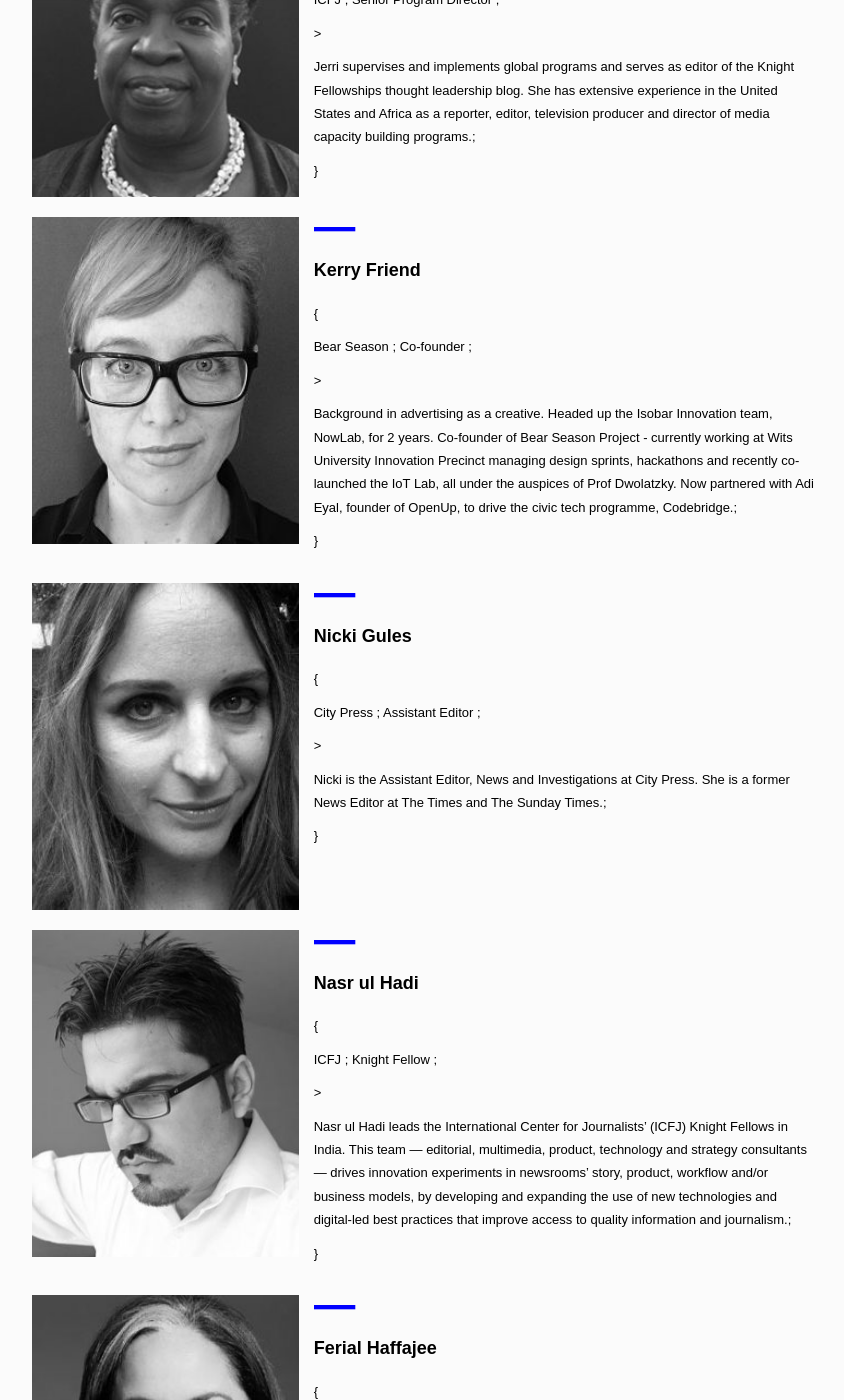
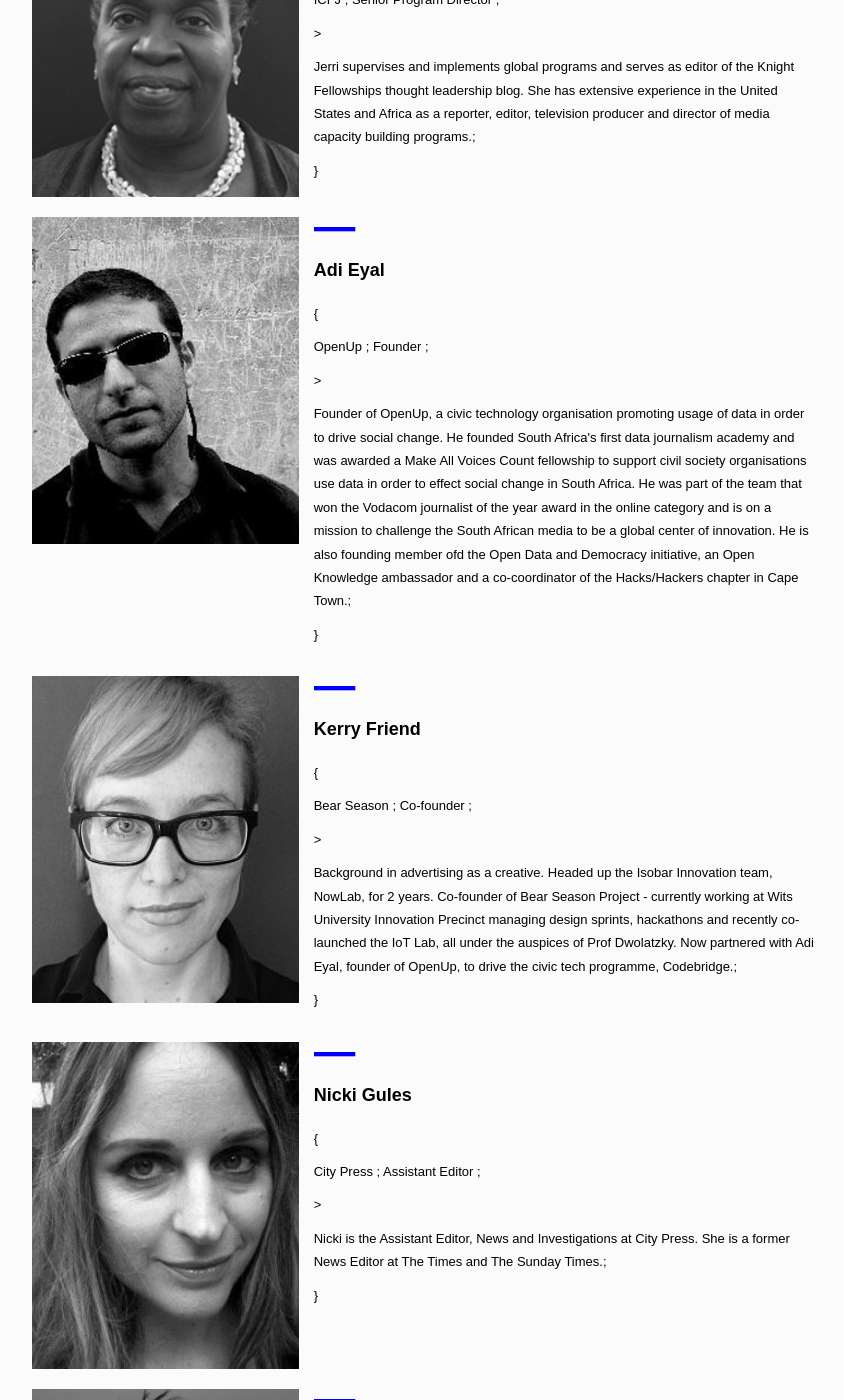
Before and after one commit to CodeForAfrica-ARCHIVE/MediaIndabaAfrica, a Jekyll site: the page built from speakers.html, in a window 1280 px wide and 1400 px high, scrolled down 6643 px. Shown: the whole window, without its empty margins (208-1052 px from the left). Built offline with Jekyll 4.4.1, drawn with Linux system fonts in a browser that asks for light colours.

Commit message:
added Adi Eyal

```diff
--- a/_data/speakers.yml
+++ b/_data/speakers.yml
@@ -141,6 +141,14 @@
   img: /img/speakers/Jerri-Eddings.jpg
   img_hover: /img/speakers/Jerri-Eddings.jpg
   css_class: jerri
+
+- name: Adi Eyal
+  org: OpenUp
+  role: Founder
+  long_bio: Founder of OpenUp, a civic technology organisation promoting usage of data in order to drive social change. He founded South Africa's first data journalism academy and was awarded a Make All Voices Count fellowship to support civil society organisations use data in order to effect social change in South Africa. He was part of the team that won the Vodacom journalist of the year award in the online category and is on a mission to challenge the South African media to be a global center of innovation. He is also founding member ofd the Open Data and Democracy initiative, an Open Knowledge ambassador and a co-coordinator of the Hacks/Hackers chapter in Cape Town.
+  img: /img/speakers/Adi_Eyal.jpeg
+  img_hover: /img/speakers/Adi_Eyal.jpeg
+  css_class: adi
 
 - name: Kerry Friend
   org: Bear Season
```
Also changed, not shown: img/speakers/Adi_Eyal.jpeg (added).
